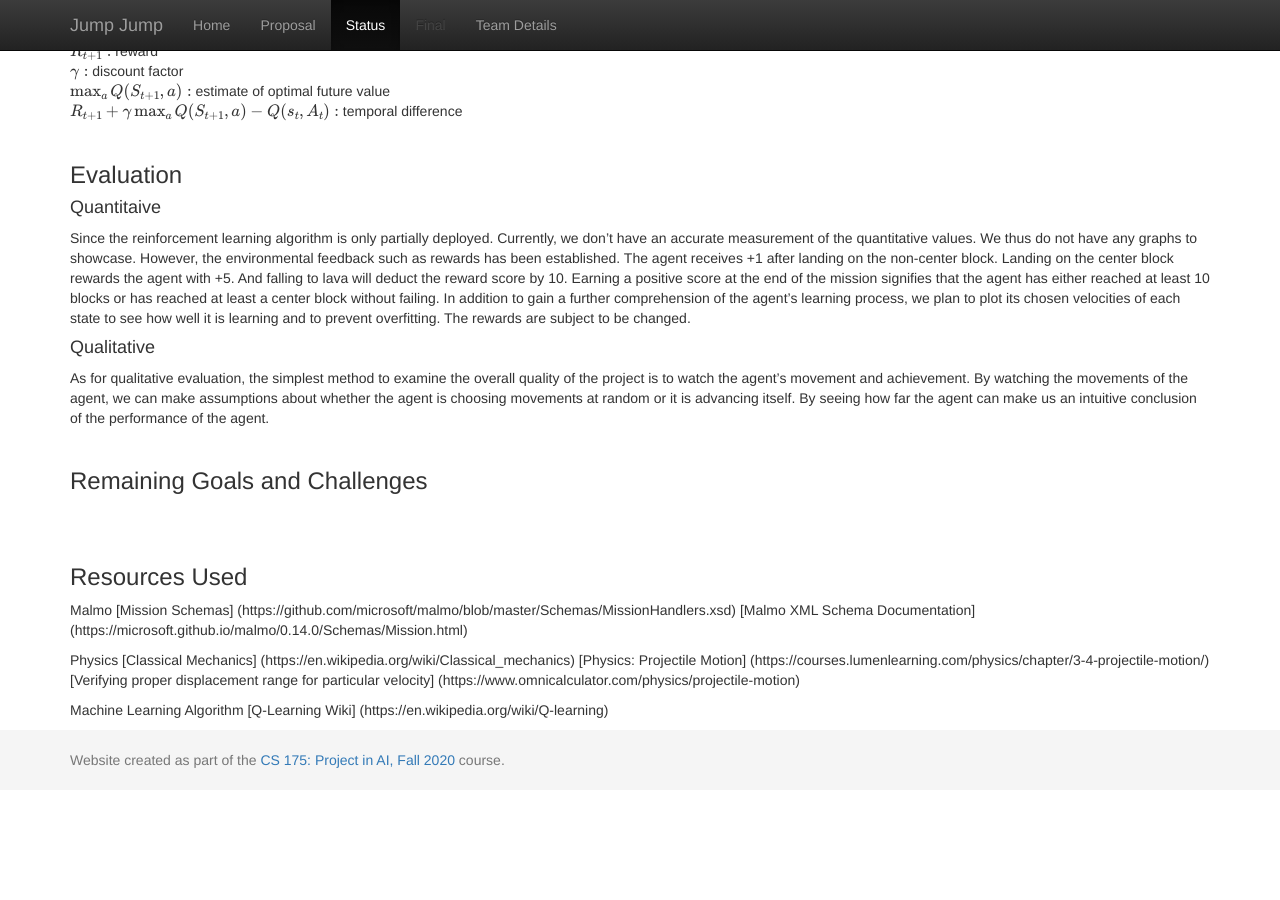
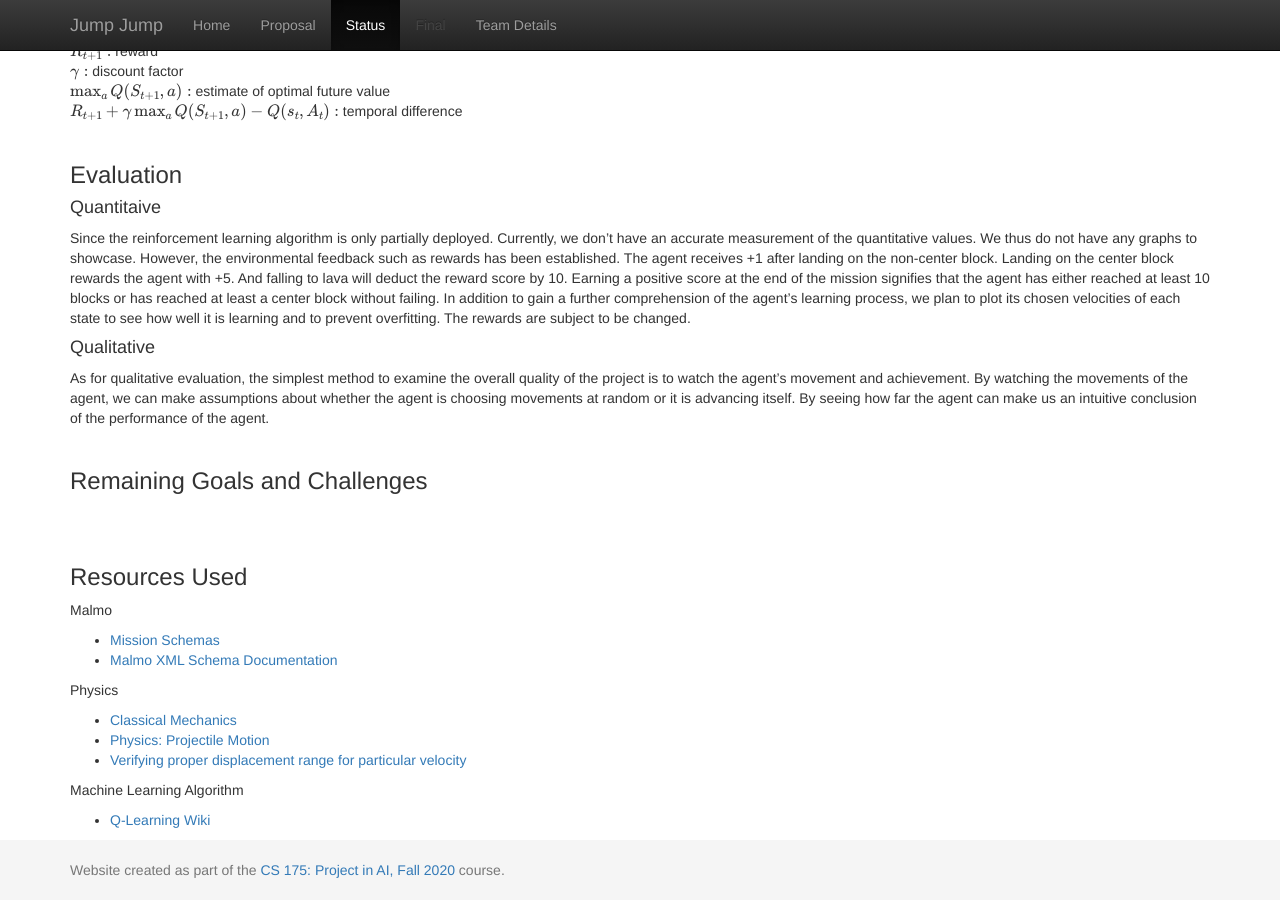
Before and after one commit to bikaylee/Jump-Jump, a Jekyll site: the page built from docs/status.md, in a window 1280 px wide and 900 px high, scrolled down 2033 px. Built offline with Jekyll 4.4.1, drawn with Linux system fonts in a browser that asks for light colours; formulas are drawn with MathJax 3; before the commit the page ends 2823 px from its top, so only the background shows below that.

Commit message:
Update status.md

```diff
--- a/docs/status.md
+++ b/docs/status.md
@@ -102,13 +102,13 @@ As for qualitative evaluation, the simplest method to examine the overall qualit
 ### Resources Used
 
 Malmo
-[Mission Schemas] (https://github.com/microsoft/malmo/blob/master/Schemas/MissionHandlers.xsd)
-[Malmo XML Schema Documentation] (https://microsoft.github.io/malmo/0.14.0/Schemas/Mission.html)
+- [Mission Schemas](https://github.com/microsoft/malmo/blob/master/Schemas/MissionHandlers.xsd)
+- [Malmo XML Schema Documentation](https://microsoft.github.io/malmo/0.14.0/Schemas/Mission.html)
 
 Physics
-[Classical Mechanics] (https://en.wikipedia.org/wiki/Classical_mechanics)
-[Physics: Projectile Motion] (https://courses.lumenlearning.com/physics/chapter/3-4-projectile-motion/)
-[Verifying proper displacement range for particular velocity] (https://www.omnicalculator.com/physics/projectile-motion)
+- [Classical Mechanics](https://en.wikipedia.org/wiki/Classical_mechanics)
+- [Physics: Projectile Motion](https://courses.lumenlearning.com/physics/chapter/3-4-projectile-motion/)
+- [Verifying proper displacement range for particular velocity](https://www.omnicalculator.com/physics/projectile-motion)
 
 Machine Learning Algorithm
-[Q-Learning Wiki] (https://en.wikipedia.org/wiki/Q-learning)
+- [Q-Learning Wiki](https://en.wikipedia.org/wiki/Q-learning)
```
